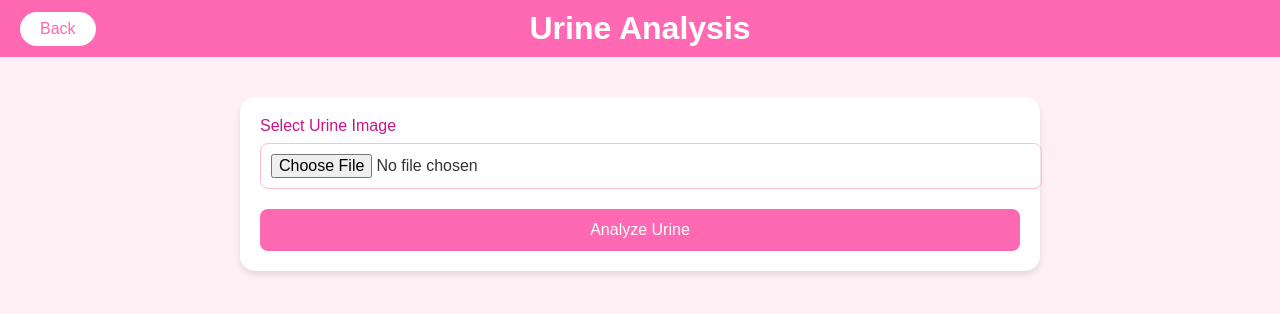
After one commit to lightningbolt7/AxxessHack, a Flask app: page /urine-analysis in a window 1280 px wide. The commit adds this page. Shown: the top 314 px of the page. Run offline with Flask 3, Linux system fonts and the light colour scheme.

Commit message:
updated skin.html and urine.html

```diff
--- a/main.py
+++ b/main.py
@@ -21,6 +21,14 @@ def doctor():
 @app.route('/patient')
 def patient():
     return render_template('patient.html')
+
+@app.route('/skin-analysis')
+def skin():
+    return render_template('skin-analysis.html')
+
+@app.route('/urine-analysis')
+def urine():
+    return render_template('urine-analysis.html')
 
 @app.route('/upload_image', methods=['POST'])
 def upload_image():
@@ -54,10 +62,10 @@ def upload_image():
 #################################################################################################################
 
 # Handle 404 errors
-def page_not_found(e):
-    return render_template('404.html'), 404
+# def page_not_found(e):
+#     return render_template('404.html'), 404
 
-app.register_error_handler(404, page_not_found)
+# app.register_error_handler(404, page_not_found)
 
 if __name__ == "__main__":
     app.run(debug=True)
--- /dev/null
+++ b/templates/urine-analysis.html
@@ -0,0 +1,159 @@
+<!DOCTYPE html>
+<html lang="en">
+<head>
+    <meta charset="UTF-8">
+    <meta name="viewport" content="width=device-width, initial-scale=1.0">
+    <title>Urine Analysis</title>
+    <style>
+        :root {
+            --pink-lightest: #FFF0F5;
+            --pink-light: #FFC0CB;
+            --pink: #FF69B4;
+            --pink-dark: #FF1493;
+            --pink-darker: #C71585;
+        }
+        body {
+            font-family: Arial, sans-serif;
+            background-color: var(--pink-lightest);
+            margin: 0;
+            padding: 0;
+            color: #333;
+        }
+        .container {
+            max-width: 800px;
+            margin: 0 auto;
+            padding: 20px;
+        }
+        header {
+            background-color: var(--pink);
+            color: white;
+            padding: 10px 0;
+            text-align: center;
+            position: relative;
+        }
+        h1 {
+            margin: 0;
+        }
+        .back-btn {
+            position: absolute;
+            left: 20px;
+            top: 50%;
+            transform: translateY(-50%);
+            background-color: white;
+            color: var(--pink);
+            border: none;
+            padding: 8px 20px;
+            border-radius: 20px;
+            cursor: pointer;
+            transition: all 0.3s ease;
+            text-decoration: none;
+        }
+        .back-btn:hover {
+            background-color: var(--pink-dark);
+            color: white;
+        }
+        .upload-section {
+            background-color: white;
+            border-radius: 15px;
+            box-shadow: 0 4px 6px rgba(0, 0, 0, 0.1);
+            margin-top: 20px;
+            padding: 20px;
+        }
+        .input-group {
+            margin-bottom: 20px;
+        }
+        .input-group label {
+            display: block;
+            margin-bottom: 8px;
+            color: var(--pink-darker);
+        }
+        .input-group input {
+            width: 100%;
+            padding: 10px;
+            border: 1px solid var(--pink-light);
+            border-radius: 8px;
+            font-size: 16px;
+        }
+        .submit-btn {
+            width: 100%;
+            background-color: var(--pink);
+            color: white;
+            border: none;
+            padding: 12px;
+            border-radius: 8px;
+            cursor: pointer;
+            font-size: 16px;
+            transition: background-color 0.3s ease;
+        }
+        .submit-btn:hover {
+            background-color: var(--pink-dark);
+        }
+        #resultSection {
+            margin-top: 20px;
+            padding: 15px;
+            border-radius: 15px;
+            background-color: white;
+            display: none;
+        }
+        #resultImage {
+            max-width: 100%;
+            height: auto;
+            border-radius: 8px;
+            margin-bottom: 10px;
+        }
+    </style>
+</head>
+<body>
+    <header>
+        <a href="patient-page" class="back-btn">Back</a>
+        <h1>Urine Analysis</h1>
+    </header>
+    <div class="container">
+        <div class="upload-section">
+            <form id="uploadForm" enctype="multipart/form-data">
+                <div class="input-group">
+                    <label for="imageUpload">Select Urine Image</label>
+                    <input type="file" id="imageUpload" name="image" accept="image/*" required>
+                </div>
+                <input type="hidden" name="uploadType" value="urine">
+                <button type="submit" class="submit-btn">Analyze Urine</button>
+            </form>
+        </div>
+        <div id="resultSection">
+            <h2>Analysis Result</h2>
+            <img id="resultImage" src="/placeholder.svg" alt="Analyzed Urine Image">
+            <p id="resultText"></p>
+        </div>
+    </div>
+
+    <script>
+        document.getElementById('uploadForm').addEventListener('submit', function(e) {
+            e.preventDefault();
+            const formData = new FormData(this);
+
+            fetch('{{ url_for("upload_image") }}', {
+                method: 'POST',
+                body: formData
+            })
+            .then(response => response.json())
+            .then(data => {
+                displayResult(data);
+            })
+            .catch(error => {
+                console.error('Error:', error);
+                alert('An error occurred while uploading the image.');
+            });
+        });
+
+        function displayResult(data) {
+            const resultSection = document.getElementById('resultSection');
+            const resultImage = document.getElementById('resultImage');
+            const resultText = document.getElementById('resultText');
+
+            resultImage.src = data.image_url;
+            resultText.textContent = data.analysis_result;
+            resultSection.style.display = 'block';
+        }
+    </script>
+</body>
+</html>
```
Also changed, not shown: templates/patient.html (+5 -162 lines), templates/skin-analysis.html (added, +171 -0 lines).
